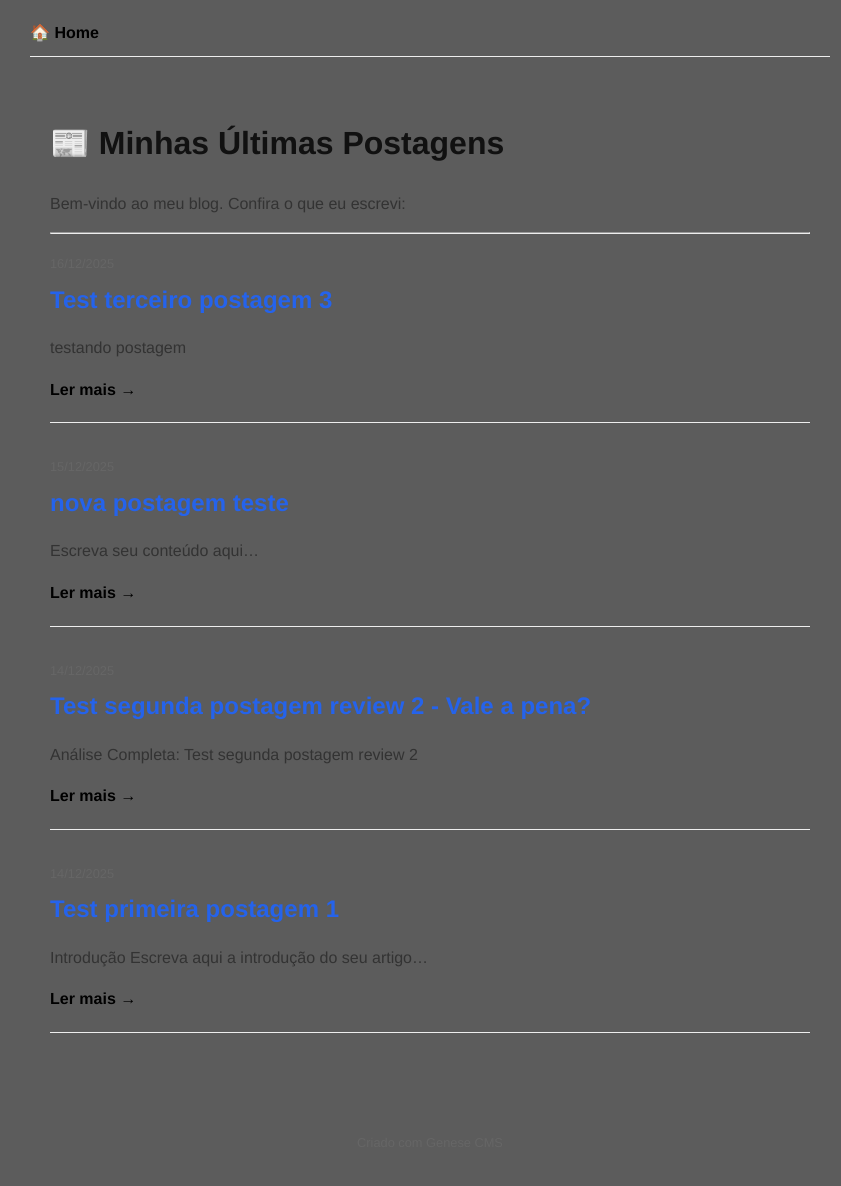
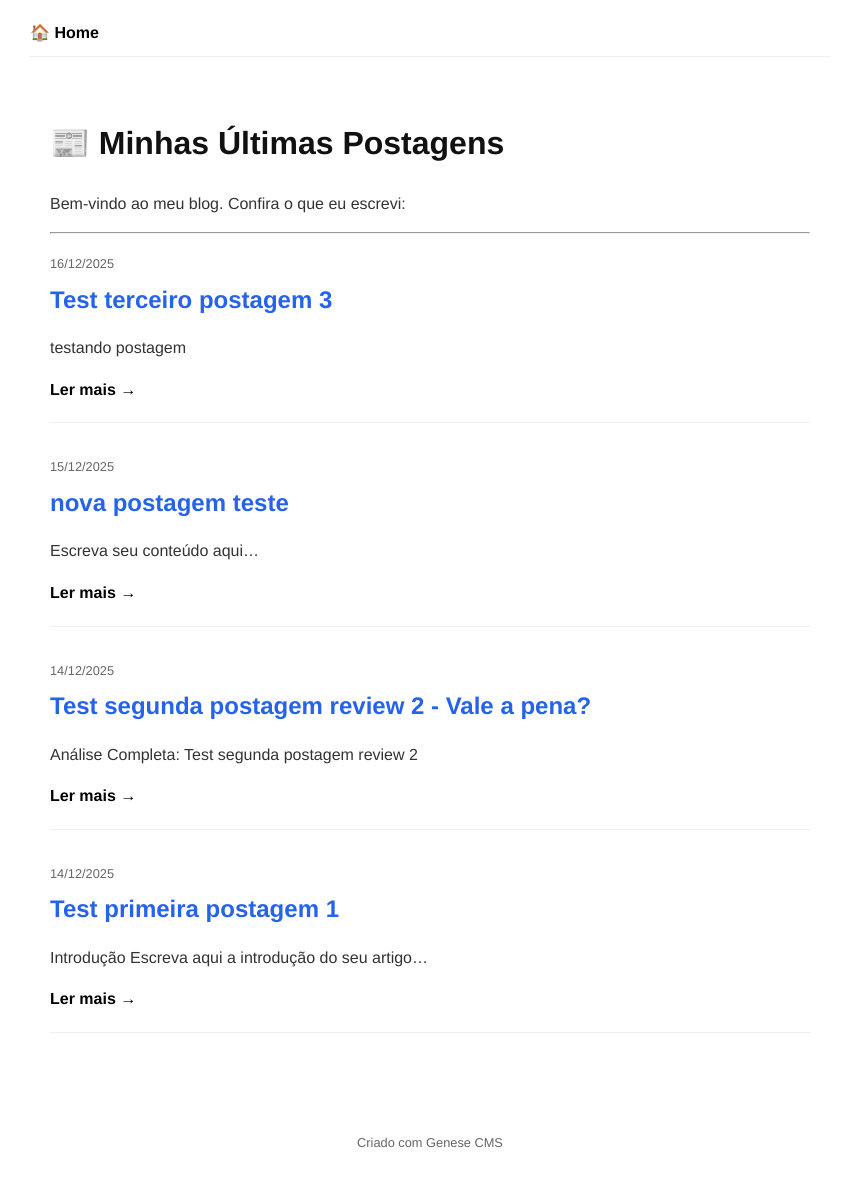
Before and after one commit to gabrielgomesxp/site-teste-delay, a Jekyll site: the page built from index.md, in a window 1280 px wide. Shown: the whole page, without its empty margins (210-1051 px from the left). Built offline with Jekyll 4.4.1, drawn with Linux system fonts in a browser that asks for light colours.

Commit message:
Update: Cores do Tema via Genese

```diff
--- a/assets/css/style.css
+++ b/assets/css/style.css
@@ -3,7 +3,7 @@
 /* 1. VARIÁVEIS GLOBAIS (O Painel edita aqui) */
 :root {
     --primary-color: #2271b1;
-    --body-bg: #5c5c5c;
+    --body-bg: #ffffff;
     --text-color: #333333;
     --heading-color: #111111;
 }
```
